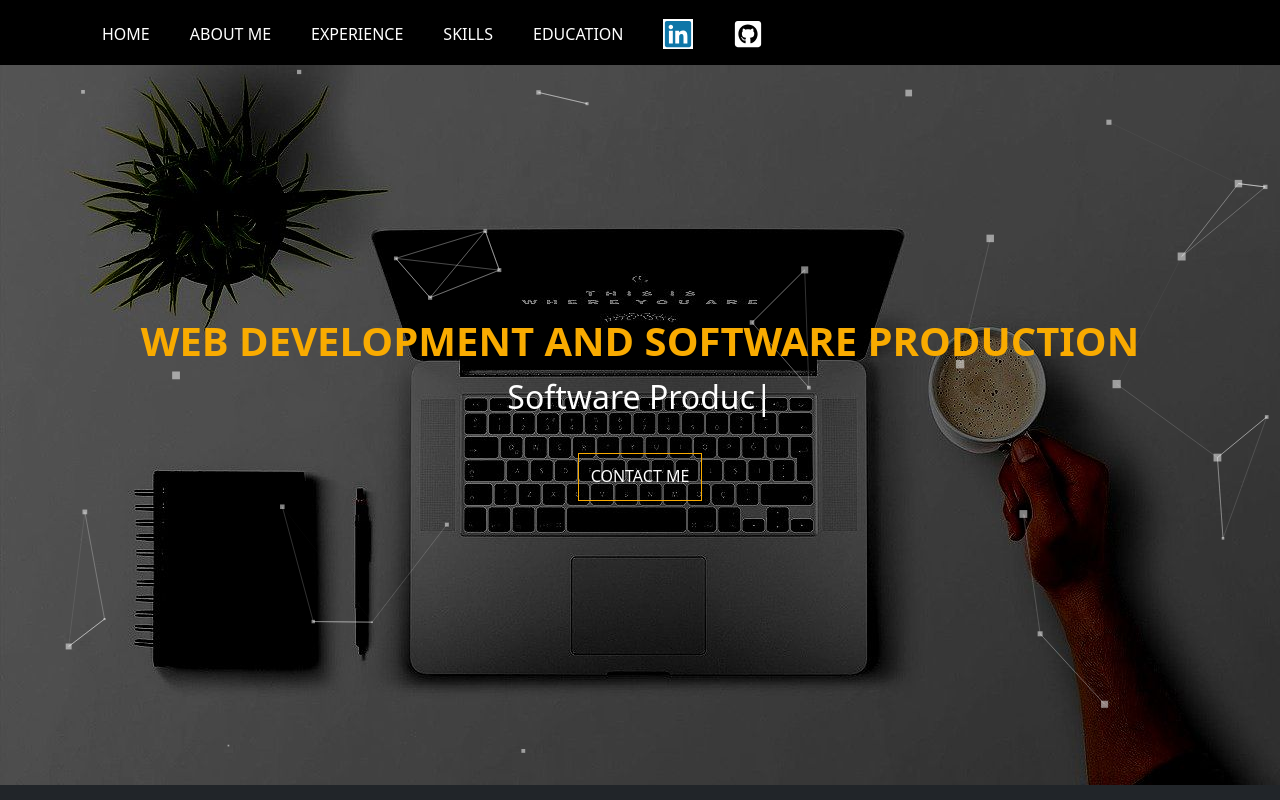
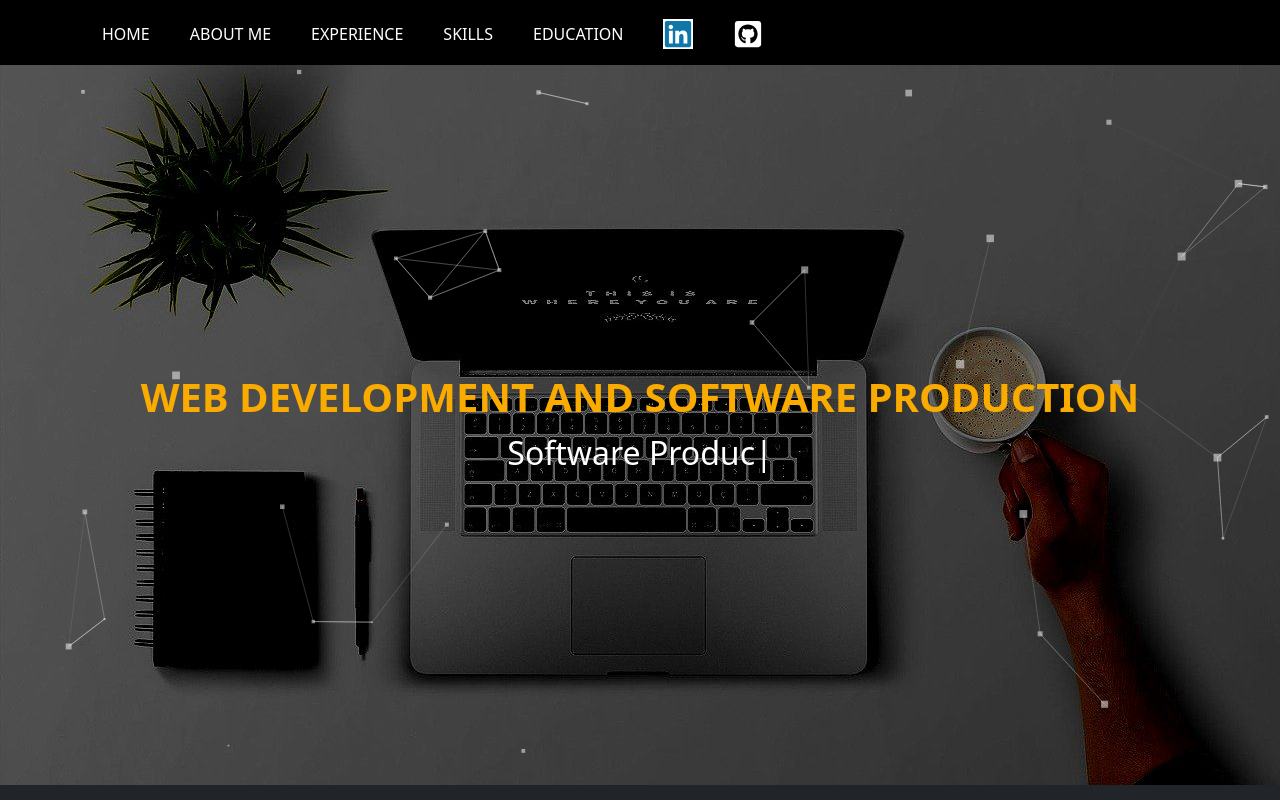
Before and after one commit to Ammar-daham/Portfolio-Project, a React (Create React App) app: page / in a window 1280 px wide. Shown: the top 800 px of the page. Built offline with nearby package versions, Linux system fonts and the light colour scheme.

Commit message:
removed contact button

```diff
--- a/src/components/Header.js
+++ b/src/components/Header.js
@@ -14,7 +14,6 @@ const Header = () => {
                     backSpeed={60}
                     loop
                 />
-                <a href="#contact" className="btn-main-offer">Contact me</a>
             </div>
         </div>
     )
```
